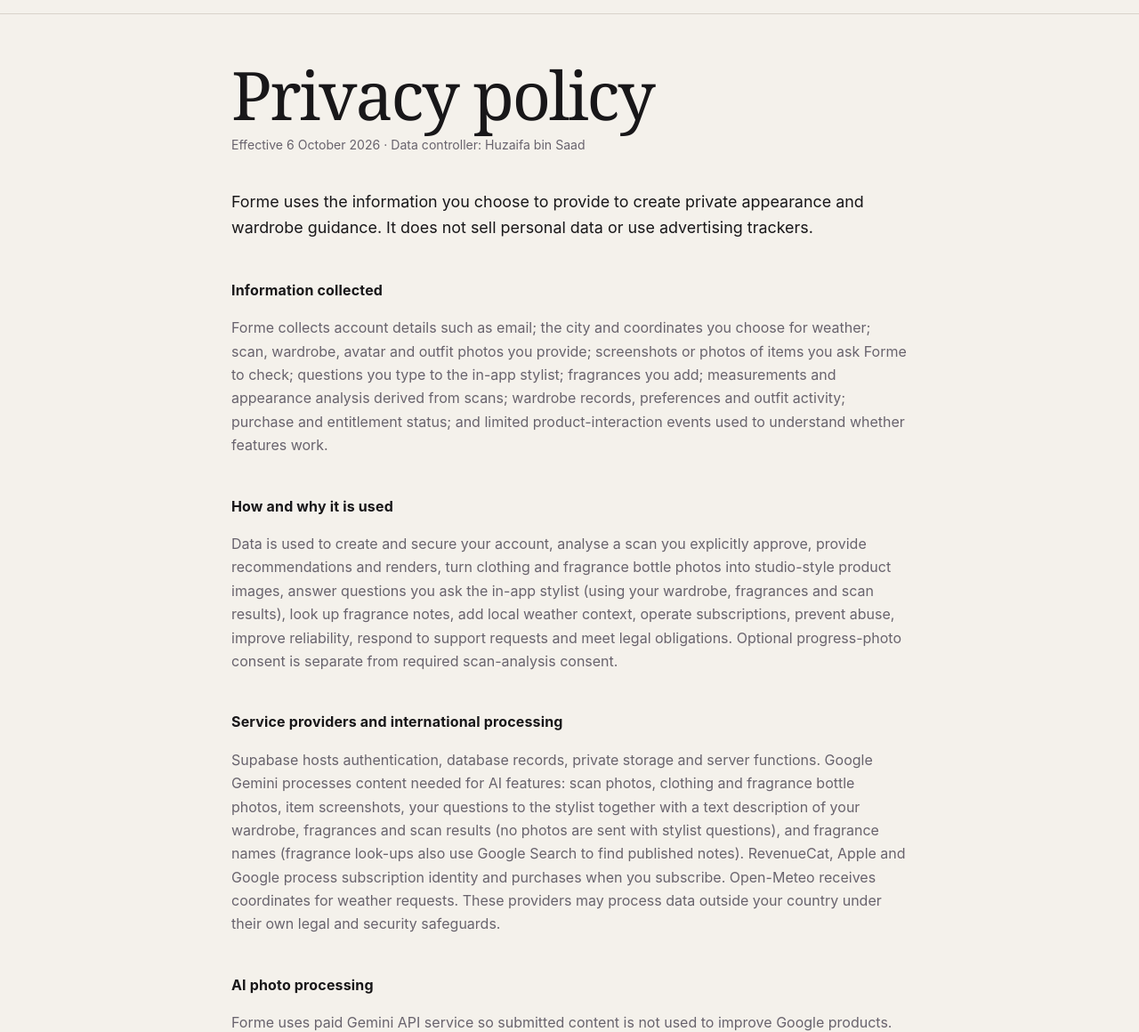
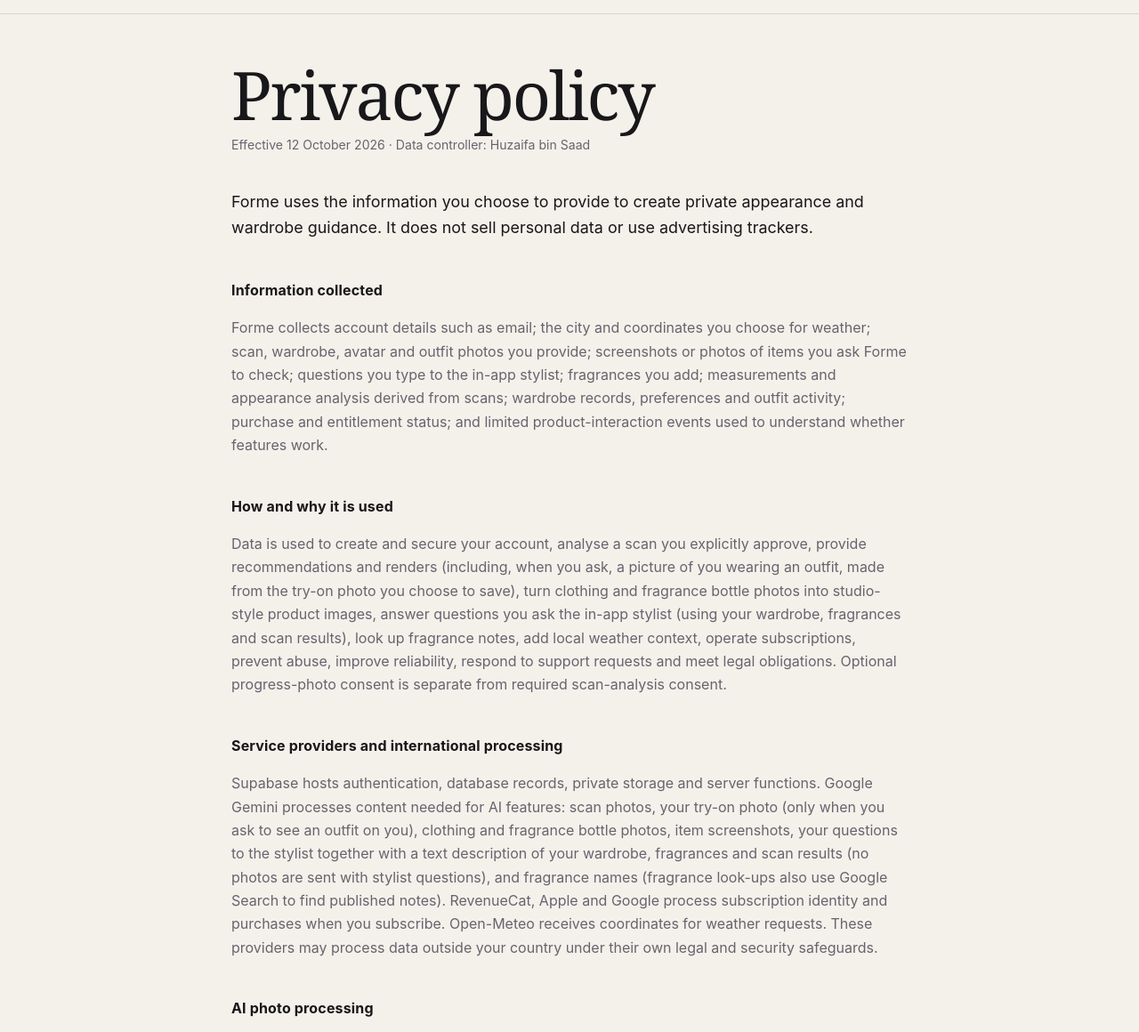
Before and after one commit to huzaifasaad2004/forme-legal, a plain HTML site: page privacy/index.html in a window 1280 px wide. Shown: the part 114-1274 px from the top of the page at 89% size. Drawn offline with Linux system fonts and the light colour scheme.

Commit message:
Privacy: AI try-on uses your saved try-on photo when you ask

```diff
--- a/privacy/index.html
+++ b/privacy/index.html
@@ -1,11 +1,11 @@
 <!doctype html>
 <html lang="en"><head><meta charset="utf-8"><meta name="viewport" content="width=device-width,initial-scale=1"><title>Privacy Policy — Forme</title><meta name="description" content="How Forme collects, uses, retains and deletes personal data."><link rel="stylesheet" href="../styles.css"></head>
 <body><header><div class="shell"><img src="../logo-lockup.svg" alt="Forme"><nav><a href="../privacy/">Privacy</a><a href="../terms/">Terms</a><a href="../support/">Support</a></nav></div></header>
-<main class="shell"><h1>Privacy policy</h1><p class="meta">Effective 6 October 2026 · Data controller: Huzaifa bin Saad</p>
+<main class="shell"><h1>Privacy policy</h1><p class="meta">Effective 12 October 2026 · Data controller: Huzaifa bin Saad</p>
 <p class="lead">Forme uses the information you choose to provide to create private appearance and wardrobe guidance. It does not sell personal data or use advertising trackers.</p>
 <h2>Information collected</h2><p>Forme collects account details such as email; the city and coordinates you choose for weather; scan, wardrobe, avatar and outfit photos you provide; screenshots or photos of items you ask Forme to check; questions you type to the in-app stylist; fragrances you add; measurements and appearance analysis derived from scans; wardrobe records, preferences and outfit activity; purchase and entitlement status; and limited product-interaction events used to understand whether features work.</p>
-<h2>How and why it is used</h2><p>Data is used to create and secure your account, analyse a scan you explicitly approve, provide recommendations and renders, turn clothing and fragrance bottle photos into studio-style product images, answer questions you ask the in-app stylist (using your wardrobe, fragrances and scan results), look up fragrance notes, add local weather context, operate subscriptions, prevent abuse, improve reliability, respond to support requests and meet legal obligations. Optional progress-photo consent is separate from required scan-analysis consent.</p>
-<h2>Service providers and international processing</h2><p>Supabase hosts authentication, database records, private storage and server functions. Google Gemini processes content needed for AI features: scan photos, clothing and fragrance bottle photos, item screenshots, your questions to the stylist together with a text description of your wardrobe, fragrances and scan results (no photos are sent with stylist questions), and fragrance names (fragrance look-ups also use Google Search to find published notes). RevenueCat, Apple and Google process subscription identity and purchases when you subscribe. Open-Meteo receives coordinates for weather requests. These providers may process data outside your country under their own legal and security safeguards.</p>
+<h2>How and why it is used</h2><p>Data is used to create and secure your account, analyse a scan you explicitly approve, provide recommendations and renders (including, when you ask, a picture of you wearing an outfit, made from the try-on photo you choose to save), turn clothing and fragrance bottle photos into studio-style product images, answer questions you ask the in-app stylist (using your wardrobe, fragrances and scan results), look up fragrance notes, add local weather context, operate subscriptions, prevent abuse, improve reliability, respond to support requests and meet legal obligations. Optional progress-photo consent is separate from required scan-analysis consent.</p>
+<h2>Service providers and international processing</h2><p>Supabase hosts authentication, database records, private storage and server functions. Google Gemini processes content needed for AI features: scan photos, your try-on photo (only when you ask to see an outfit on you), clothing and fragrance bottle photos, item screenshots, your questions to the stylist together with a text description of your wardrobe, fragrances and scan results (no photos are sent with stylist questions), and fragrance names (fragrance look-ups also use Google Search to find published notes). RevenueCat, Apple and Google process subscription identity and purchases when you subscribe. Open-Meteo receives coordinates for weather requests. These providers may process data outside your country under their own legal and security safeguards.</p>
 <h2>AI photo processing</h2><p>Forme uses paid Gemini API service so submitted content is not used to improve Google products. Temporary Forme scan copies are removed during the analysis flow unless you separately choose to retain one front progress photo. When the Gemini Files API is required, Forme requests deletion after processing; Google’s automatic deletion within 48 hours is the fallback.</p>
 <h2>Photos of items you check</h2><p>When you ask whether an item suits you, the photo or screenshot is read and then deleted from storage straight away. Only the result is kept on your phone.</p>
 <h2>Retention</h2><p>Derived scan results, wardrobe data, preferences and activity remain while your account is active. An optional progress photo remains until you delete scan data. Transaction and security records may be kept where required for fraud prevention, accounting, dispute resolution or law.</p>
```
